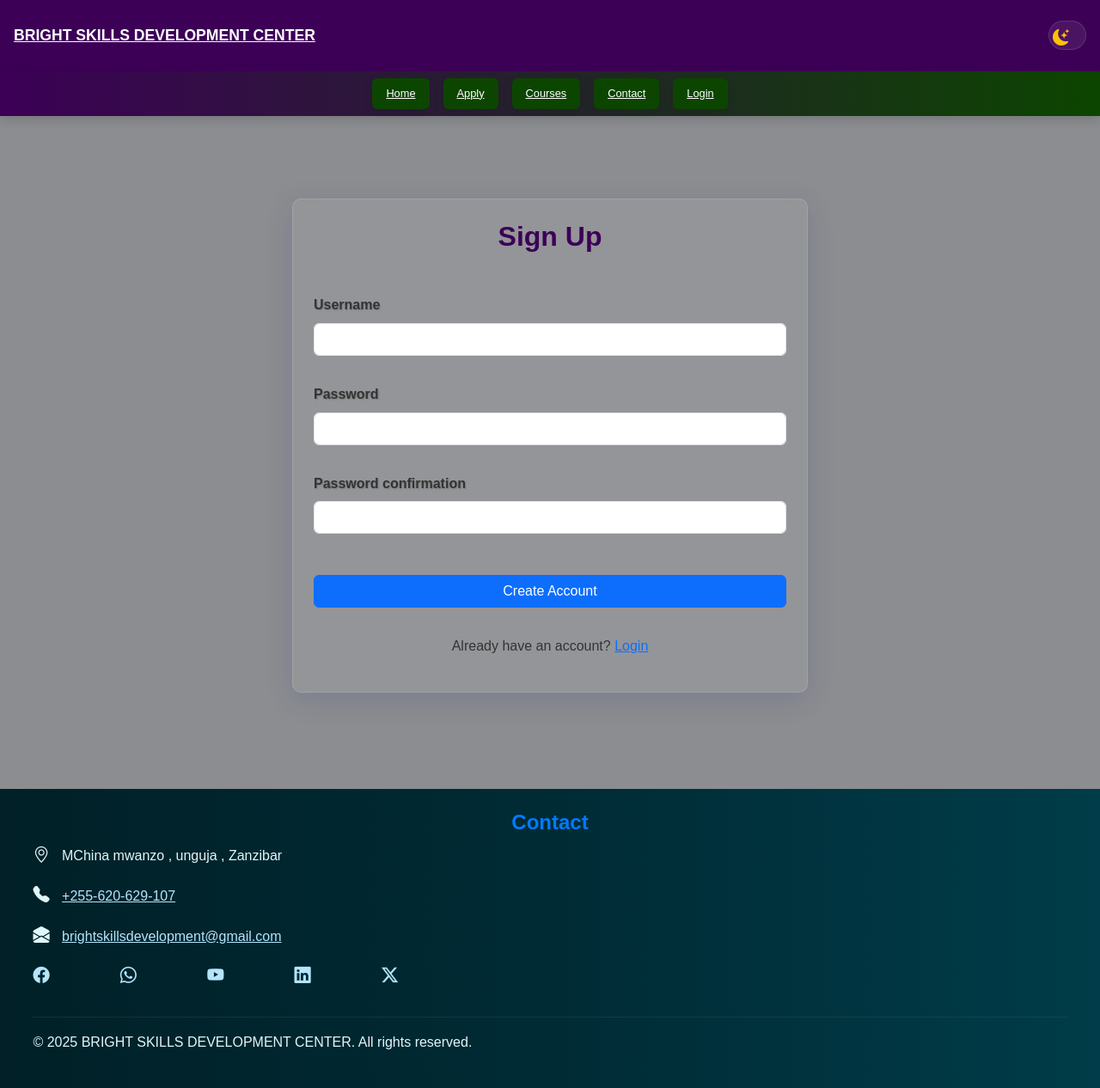
After one commit to brightfuture008/brightfutureskills, a Django app: page /accounts/signup/ in a window 1280 px wide. The commit adds this page. Shown: the top 1266 px of the page at 86% size. Run offline with Django 5.2, Linux system fonts and the light colour scheme; some libraries are stand-ins or nearby versions.

Commit message:
adding registration as default page if user register and login pages

```diff
--- a/apply/templates/applications/login.html
+++ b/apply/templates/applications/login.html
@@ -23,6 +23,7 @@
         </div>
 
         <button type="submit" class="btn btn-primary w-100">Login</button>
+        <p class="text-center mt-3">Don't have an account? <a href="{% url 'signup' %}">Sign up</a></p>
     </form>
 </div>
 {% endblock %}
--- /dev/null
+++ b/apply/templates/applications/signup.html
@@ -0,0 +1,37 @@
+{% extends "applications/base.html" %}
+
+{% block content %}
+<div class="container my-5">
+    <form method="post" class="fade-in is-visible">
+        {% csrf_token %}
+        <h2 class="section-title">Sign Up</h2>
+
+        {% if form.errors %}
+            <div class="alert alert-danger">
+                Please correct the errors below.
+            </div>
+        {% endif %}
+
+        <div class="mb-3">
+            <label for="{{ form.username.id_for_label }}" class="form-label">Username</label>
+            <input type="text" name="username" id="{{ form.username.id_for_label }}" class="form-control" required>
+            {% for error in form.username.errors %}<div class="text-danger small mt-1">{{ error }}</div>{% endfor %}
+        </div>
+
+        <div class="mb-3">
+            <label for="{{ form.password.id_for_label }}" class="form-label">Password</label>
+            <input type="password" name="password" id="{{ form.password.id_for_label }}" class="form-control" required>
+            {% for error in form.password.errors %}<div class="text-danger small mt-1">{{ error }}</div>{% endfor %}
+        </div>
+
+        <div class="mb-3">
+            <label for="{{ form.password2.id_for_label }}" class="form-label">Password confirmation</label>
+            <input type="password" name="password2" id="{{ form.password2.id_for_label }}" class="form-control" required>
+            {% for error in form.password2.errors %}<div class="text-danger small mt-1">{{ error }}</div>{% endfor %}
+        </div>
+
+        <button type="submit" class="btn btn-primary w-100 mt-3">Create Account</button>
+        <p class="text-center mt-3">Already have an account? <a href="{% url 'login' %}">Login</a></p>
+    </form>
+</div>
+{% endblock %}
--- a/apply/views.py
+++ b/apply/views.py
@@ -2,10 +2,11 @@ from django.shortcuts import render, redirect, get_object_or_404
 from django.http import JsonResponse
 from django.contrib import messages
 from django.contrib.auth.decorators import login_required
+from django.contrib.auth import login
+from django.contrib.auth.forms import UserCreationForm
 from django.urls import reverse
 from .models import Student, Course, Region, District, Session
 from .forms import StudentForm, CourseForm
-
 app_name = 'applications'
 
 def home(request):
@@ -117,6 +118,26 @@ def edit_student(request):
 
     return render(request, 'applications/edit_student.html', {'form': form})
 
+def signup(request):
+    """
+    Handles new user registration.
+    """
+    if request.method == 'POST':
+        form = UserCreationForm(request.POST)
+        if form.is_valid():
+            user = form.save()
+            login(request, user)  # Log the user in automatically
+            return redirect('applications:home') # Redirect to home page
+    else:
+        form = UserCreationForm()
+    return render(request, 'applications/signup.html', {'form': form})
+
+def profile_redirect_view(request):
+    """
+    Redirects from the default /accounts/profile/ to the project's home page.
+    """
+    return redirect('applications:home')
+
 def ajax_districts(request, region_id):
     districts = list(District.objects.filter(region_id=region_id).values('id', 'name'))
     return JsonResponse({'districts': districts})
--- a/root/settings.py
+++ b/root/settings.py
@@ -122,3 +122,5 @@ STATIC_URL = 'static/'
 STATIC_ROOT = BASE_DIR / 'staticfiles'
 
 DEFAULT_AUTO_FIELD = 'django.db.models.BigAutoField'
+
+LOGIN_REDIRECT_URL = '/'
--- a/root/urls.py
+++ b/root/urls.py
@@ -17,14 +17,17 @@ Including another URLconf
 from django.contrib import admin
 from django.urls import path, include
 from django.contrib.auth import views as auth_views
+from apply import views as apply_views
 
 urlpatterns = [
     path('admin/', admin.site.urls),
 
     # Add the authentication URLs under the 'accounts/' prefix
     path('accounts/', include([
-        path('login/', auth_views.LoginView.as_view(template_name='applications/login.html'), name='login'),
+        path('login/', auth_views.LoginView.as_view(template_name='applications/login.html', next_page='applications:home'), name='login'),
         path('logout/', auth_views.LogoutView.as_view(next_page='applications:home'), name='logout'),
+        path('signup/', apply_views.signup, name='signup'),
+        path('profile/', apply_views.profile_redirect_view, name='profile_redirect'),
     ])),
 
     path('', include('apply.urls')),
```
